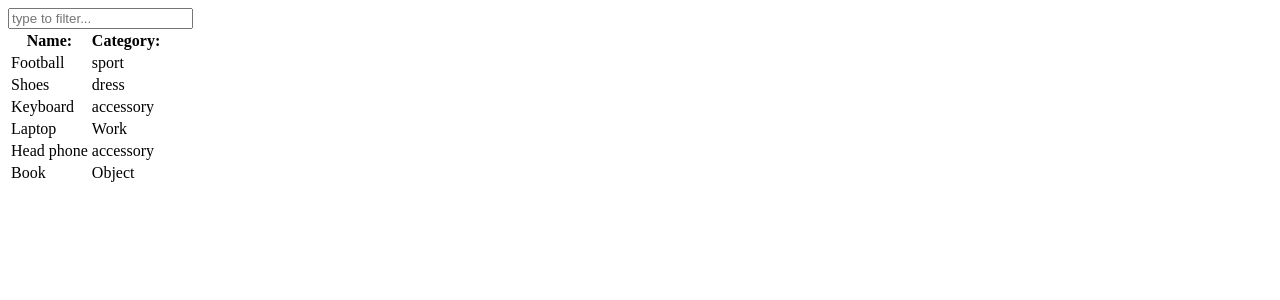
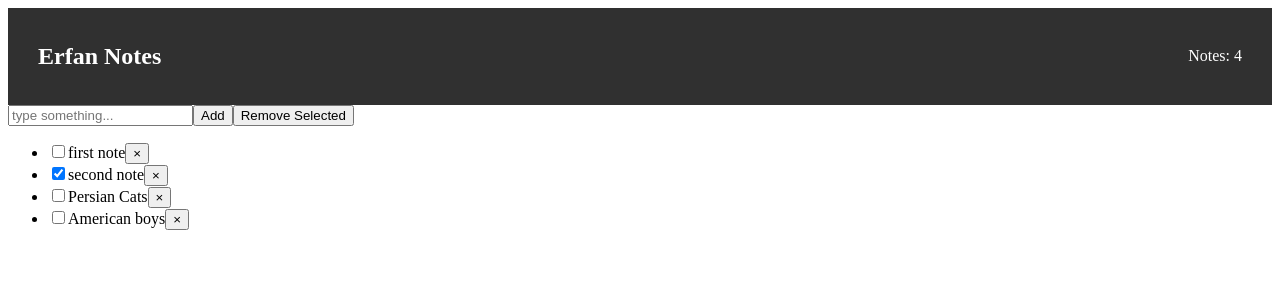
Before and after one commit to Erfan-Asadi/erfan-asadi.github.io, a React (Create React App) app: page / in a window 1280 px wide. Shown: the top 300 px of the page. Built offline with nearby package versions, Linux system fonts and the light colour scheme.

Commit message:
notesList project

```diff
--- a/src/App.js
+++ b/src/App.js
@@ -1,59 +1,20 @@
-import React, { useState } from 'react'
-import ProductTable from './ProductTable'
-import SearchForm from './SearchForm'
+import React from 'react'
+import Form from './components/Form';
+import Nav from './components/Nav'
+import NotesList from './components/NotesList'
+import NotesProvider from './contexts/NotesContext';
 
-const productList = [
-  {
-    title: 'Football',
-    id: 10,
-    isStock: false,
-    category: 'sport'
-  },
-  {
-    title: 'Shoes',
-    id: 11,
-    isStock: false,
-    category: 'dress'
-  },
-  {
-    title: 'Keyboard',
-    id: 12,
-    isStock: true,
-    category: 'accessory'
-  },
-  {
-    title: 'Laptop',
-    id: 13,
-    isStock: true,
-    category: 'Work'
-  },
-  {
-    title: 'Head phone',
-    id: 14,
-    isStock: false,
-    category: 'accessory'
-  },
-  {
-    title: 'Book',
-    id: 15,
-    isStock: true,
-    category: 'Object'
-  }
-]
+
 
 
 const App = () => {
-  const [filteredProducts, setFilteredProducts]  = useState(productList);
-
-  function filterProducts(input) {
-      const filtered = productList.filter(productList => productList.title.startsWith(input) );
-      setFilteredProducts(filtered);
-  }
-
   return (
     <div>
-        <SearchForm filterProducts={filterProducts} />
-        <ProductTable productList={filteredProducts} />
+      <NotesProvider>
+          <Nav />
+          <Form />
+          <NotesList />
+      </NotesProvider>
     </div>
   )
 }
--- a/src/ProductRow.js
+++ /dev/null
@@ -1,12 +0,0 @@
-import React from 'react'
-
-const ProductRow = ({product}) => {
-  return (
-    <tr>
-        <td>{product.title}</td>
-        <td>{product.category}</td>
-    </tr>
-  )
-}
-
-export default ProductRow
--- a/src/ProductTable.js
+++ /dev/null
@@ -1,22 +0,0 @@
-import React from 'react'
-import ProductRow from './ProductRow'
-
-const ProductTable = ({productList}) => {
-  return (
-    <table>
-        <thead>
-            <tr>
-                <th>Name:</th>
-                <th>Category:</th>
-            </tr>
-        </thead>
-        <tbody>
-            {
-                productList.map((product) => <ProductRow product={product} key={product.id} />)
-            }
-        </tbody>
-    </table>
-  )
-}
-
-export default ProductTable
--- a/src/SearchForm.js
+++ /dev/null
@@ -1,23 +0,0 @@
-import React, { useState, useEffect } from 'react'
-
-const SearchForm = ({filterProducts}) => {
-
-  const [userInput, setUserInput] = useState('');
-
-  useEffect(()=> {
-    filterProducts(userInput);
-    // eslint-disable-next-line react-hooks/exhaustive-deps
-  }, [userInput])
-
-  return (
-    <form>
-        <input type="search" value={userInput} onChange={(e)=> setUserInput(e.target.value)} placeholder='type to filter...'/>
-    </form>
-  )
-}
-
-export default SearchForm
-
-// Mounting
-// Updating
-// Unmounting
--- /dev/null
+++ b/src/components/Form.js
@@ -0,0 +1,37 @@
+import React, { useState, useContext } from 'react'
+import { notesContext } from '../contexts/NotesContext';
+
+const Form = () => {
+    const [noteValue, setNoteValue] = useState('');
+    const {setNotes, notes} = useContext(notesContext);
+
+    function submitHandler(e) {
+        e.preventDefault();
+        setNotes([
+                ...notes, {
+                    title: noteValue,
+                    id: Math.floor(Math.random() * 1000 ),
+                    isSelected: false
+                }
+            ])
+    }
+    function changeHandler(e) {
+        setNoteValue(e.target.value)
+    }
+
+    function removeSelectedNotes() {
+        const unselectedNotes = notes.filter(note => !note.isSelected);
+        setNotes(unselectedNotes);
+    }
+
+
+  return (
+    <form onSubmit={submitHandler}>
+        <input type="text" placeholder="type something..." value={noteValue}  onChange={changeHandler} />
+        <button>Add</button>
+        <button type='button' onClick={removeSelectedNotes}>Remove Selected</button>
+    </form>
+  )
+}
+
+export default Form
--- /dev/null
+++ b/src/components/Nav.js
@@ -0,0 +1,25 @@
+import React, {useContext} from 'react';
+import { notesContext } from '../contexts/NotesContext';
+
+const styles = {
+    'display': 'flex',
+    'justifyContent': 'space-between',
+    'alignItems': 'center',
+    'backgroundColor': '#303030',
+    'padding': '15px 30px',
+    'color': '#fff'
+}
+
+
+const Nav = () => {
+  const {notes} = useContext(notesContext);
+
+  return (
+    <header style={styles}>
+        <h2>Erfan Notes</h2>
+        <span>Notes: {notes.length}</span>
+    </header>
+  )
+}
+
+export default Nav
--- /dev/null
+++ b/src/components/Note.js
@@ -0,0 +1,38 @@
+import React, {useContext} from 'react';
+import { notesContext } from '../contexts/NotesContext';
+
+const Note = ({note}) => {
+  const {notes, setNotes} = useContext(notesContext);
+
+  function removeNote() {
+    const updatedNotes = notes.filter(noteItem => noteItem.id !== note.id);
+    setNotes(updatedNotes);
+  }
+  function toggleSelection() {
+    const newNotes = notes.map(noteItem => {
+      if(noteItem.id === note.id) {
+        return {
+          ...noteItem,
+          isSelected: !noteItem.isSelected
+        }
+      } else {
+        return noteItem
+      }
+    });
+
+    setNotes(newNotes);
+
+  }
+
+  return (
+    <li>
+      <span onClick={toggleSelection}>
+      <input type="checkbox" checked={note.isSelected}/>
+      {note.title}
+      </span>
+      <button onClick={removeNote}>×</button>
+    </li>
+  )
+}
+
+export default Note
--- /dev/null
+++ b/src/components/NotesList.js
@@ -0,0 +1,19 @@
+import React, {useContext} from 'react';
+import { notesContext } from '../contexts/NotesContext';
+import Note from './Note';
+
+
+const NotesList = () => {
+    const {notes} = useContext(notesContext);
+    const message = notes.length ? null : <p>List is Empty!</p>;
+  return (
+    <ul>
+        {
+          message ||
+          notes.map(note => <Note note={note} key={note.id} />)
+          }
+    </ul>
+  )
+}
+
+export default NotesList
--- /dev/null
+++ b/src/contexts/NotesContext.js
@@ -0,0 +1,37 @@
+import React, {createContext, useState} from 'react';
+
+const initialNotes = [
+    {
+        title: 'first note',
+        id: 1,
+        isSelected: false
+    },
+    {
+        title: 'second note',
+        id: 3,
+        isSelected: true
+    },
+    {
+        title: 'Persian Cats',
+        id: 2,
+        isSelected: false
+    },
+    {
+        title: 'American boys',
+        id: 4,
+        isSelected: false
+    },
+  ]
+export const notesContext = createContext(initialNotes);
+
+const NotesProvider = (props) => {
+    const [notes, setNotes] = useState(initialNotes);
+
+  return (
+    <notesContext.Provider value={{notes, setNotes}}>
+        {props.children}
+    </notesContext.Provider>
+  )
+}
+
+export default NotesProvider
```
